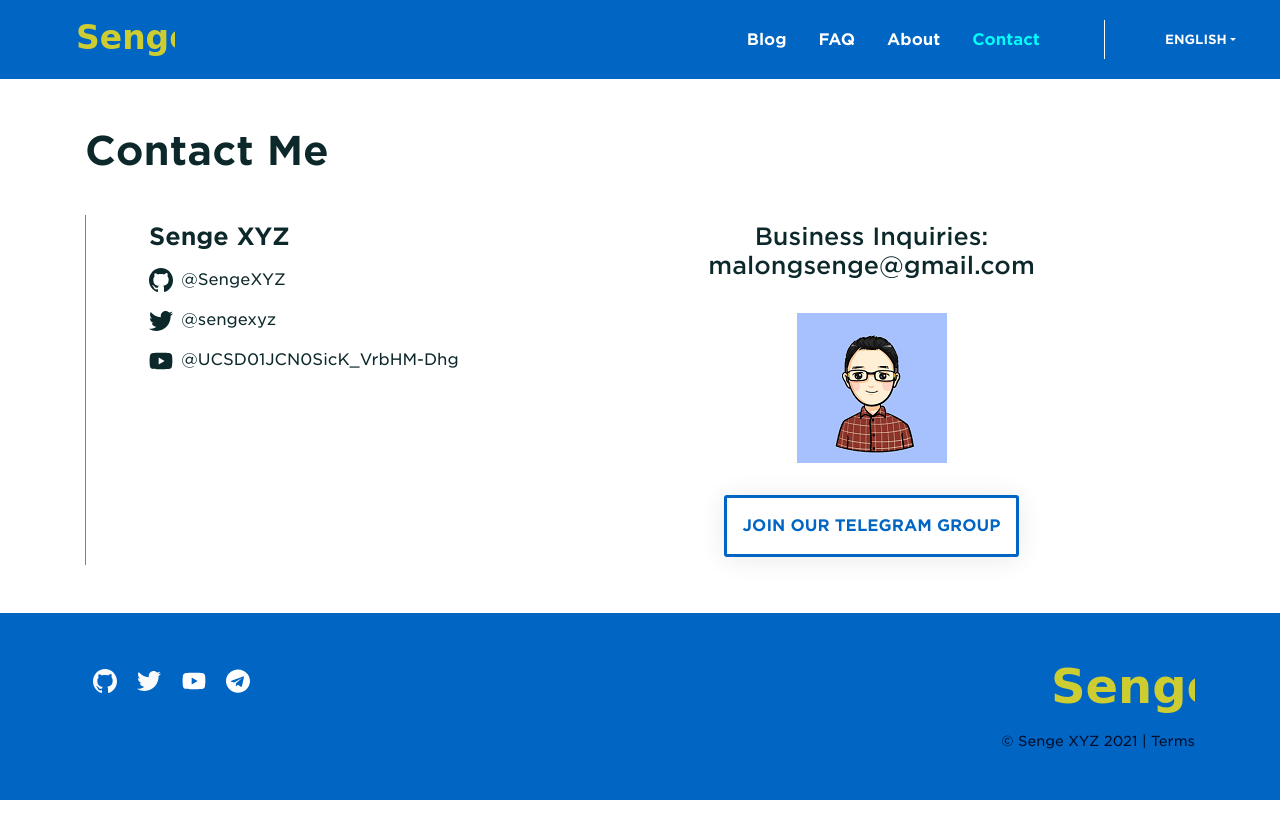
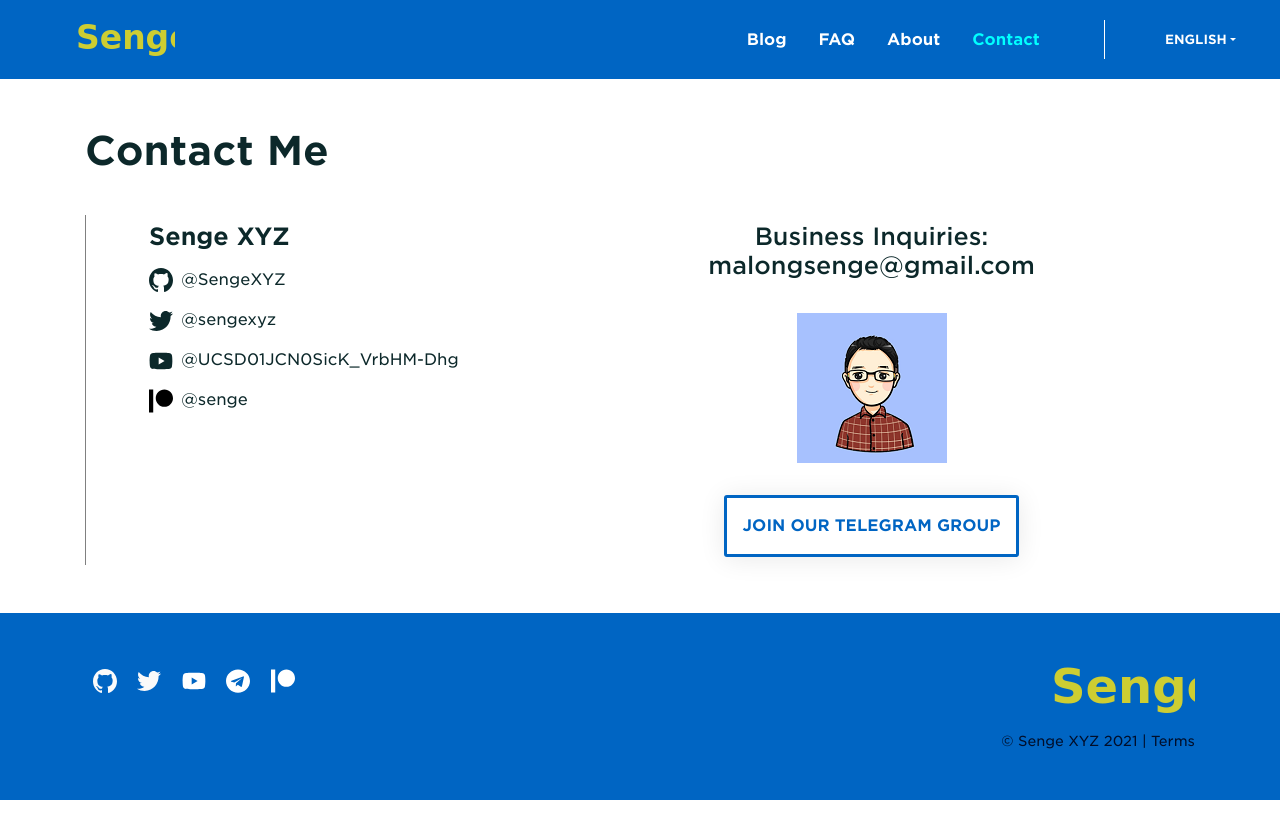
Before and after one commit to sengexyz/senge-xyz.github.io, a Jekyll site: the page built from contact/index.md, in a window 1280 px wide. Shown: the top 839 px of the page. Built offline with Jekyll 4.4.1, drawn with Linux system fonts in a browser that asks for light colours.

Commit message:
add Patreon links;

```diff
--- a/_data/contact.yml
+++ b/_data/contact.yml
@@ -12,3 +12,4 @@ github_username: SengeXYZ
 # keybase_team_page: https://keybase.io/team/chia_network.public
 youtube_username: UCSD01JCN0SicK_VrbHM-Dhg
 telegram_team_page: https://t.me/chia168
+patreon_username: senge
--- a/_includes/footer.html
+++ b/_includes/footer.html
@@ -10,6 +10,7 @@
                         <a href="https://twitter.com/{{ site.data.contact.twitter_username }}" target="_blank" rel="noreferrer noopener"><img class="m-2" src="/img/social/twitter_light.svg" alt="Twitter Logo"></a>
                         <a href="https://youtube.com/channel/{{ site.data.contact.youtube_username }}" target="_blank" rel="noreferrer noopener"><img class="m-2" src="/img/social/youtube_light.svg" alt="YouTube Logo"></a>
                         <a href="https://t.me/chia168" target="_blank" rel="noreferrer noopener"><img class="m-2" src="/img/social/telegram_light.svg" alt="YouTube Logo"></a>
+                        <a href="https://patreon.com/{{ site.data.contact.patreon_username }}" target="_blank" rel="noreferrer noopener"><img class="m-2" src="/img/social/patreon_light.svg" alt="Patreon Logo"></a>
                     </div>
                     <div style="text-align: right">
                         <img class="logo" src="/img/senge_logo.svg" alt="senge_logo">
--- a/_layouts/contact.html
+++ b/_layouts/contact.html
@@ -27,6 +27,9 @@ layout: default
                     <div class="handle">
                         <img src="/img/social/youtube.svg" alt="YouTube Logo"> <a href="https://www.youtube.com/channel/{{ site.data.contact.youtube_username }}" target="_blank" rel="noreferrer noopener">@{{ site.data.contact.youtube_username }}</a>
                     </div>
+                    <div class="handle">
+                        <img src="/img/social/patreon-brands.svg" alt="Patreon Logo"> <a href="https://www.patreon.com/{{ site.data.contact.patreon_username }}" target="_blank" rel="noreferrer noopener">@{{ site.data.contact.patreon_username }}</a>
+                    </div>
                     <!-- <div class="handle">
                         <img src="/img/social/facebook.svg" alt="Facebook Logo"> <a href="https://www.facebook.com/{{ site.data.contact.facebook_username }}" target="_blank" rel="noreferrer noopener">@{{ site.data.contact.facebook_username }}</a>
                     </div>
```
Also changed, not shown: img/social/patreon-brands.svg (added), img/social/patreon_light.svg (added).
